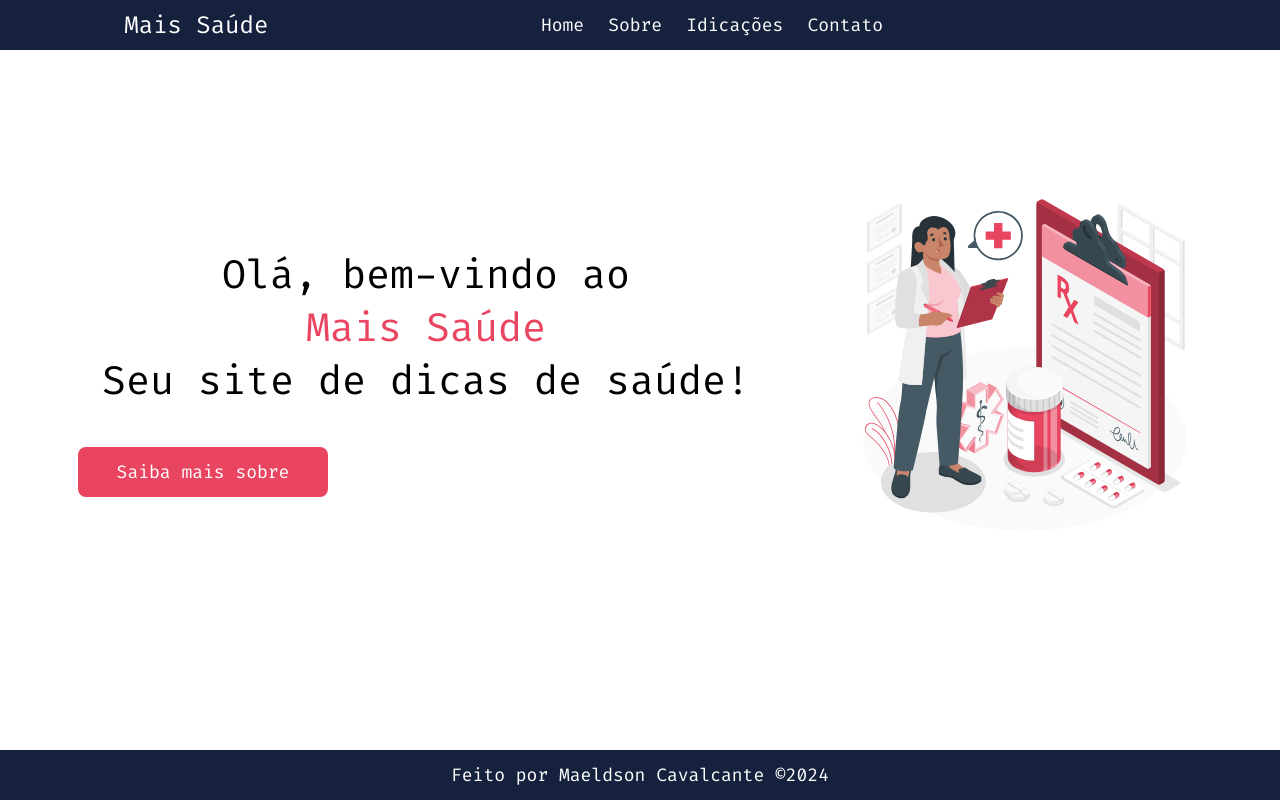
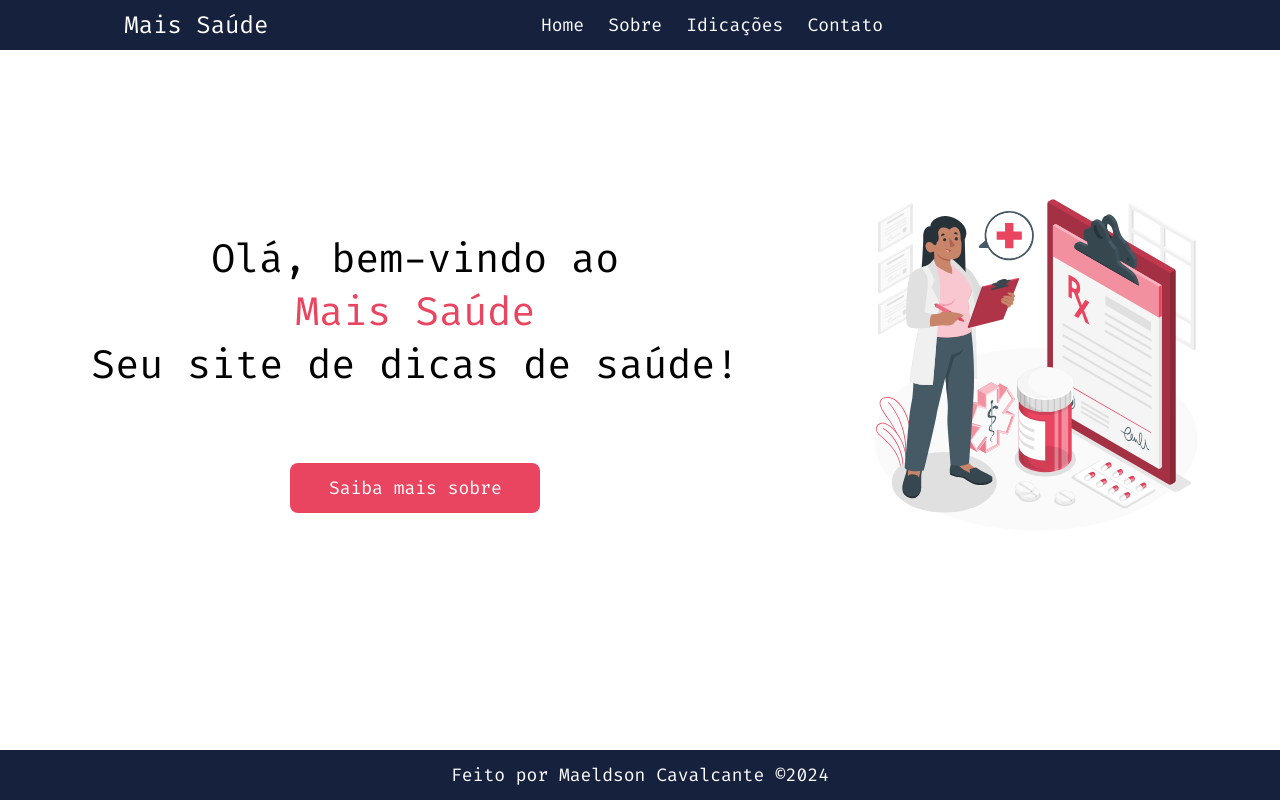
Before and after one commit to maeldsoncavalcante100/miniprojeto-M5-pda, a React (Vite) app in the folder mais-saude/: page / in a window 1280 px wide. Built offline with nearby package versions, Linux system fonts and the light colour scheme.

Commit message:
:lipstick: feat: Solving button centering

```diff
--- a/mais-saude/src/Pages/Home/Home.module.css
+++ b/mais-saude/src/Pages/Home/Home.module.css
@@ -1,23 +1,26 @@
 .home {
   width: 100%;
   min-height: 90vh;
-
   display: flex;
   align-items: center;
   justify-content: space-evenly;
 }
 
-.home img {
-  height: 350px;
+.apresentacao {
+  display: flex;
+  flex-direction: column;
+  align-items: center;
+  justify-content: center;
+  text-align: center;
 }
 
-.home p {
+.apresentacao p {
   font-size: 2.5rem;
   font-weight: bold;
-  margin-bottom: 1rem;
+  margin-bottom: 1.5rem;
 }
 
-.home span {
+.apresentacao span {
   color: var(--red);
 }
 
@@ -33,6 +36,7 @@
   align-items: center;
   justify-content: center;
   text-decoration: none;
+  margin-top: 1.5rem;
 }
 
 .btn_red {
@@ -43,6 +47,11 @@
 .btn_red:hover {
   background-color: var(--primary);
   transition: all 0.5s;
+}
+
+.img_home {
+  height: 350px;
+  margin-left: 2rem;
 }
 
 @media (max-width: 768px) {
```
